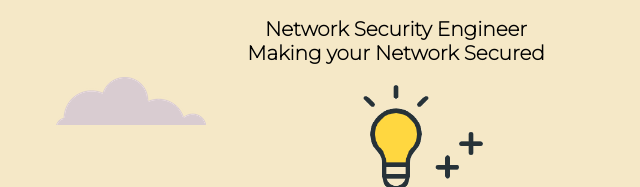
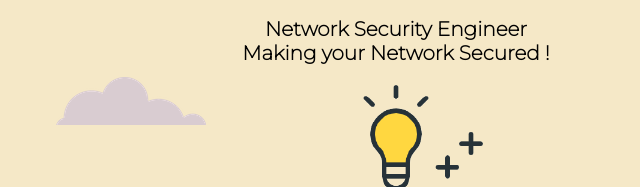
Before and after one commit to irfangoshalakkal/Irfan-Personal-Website, a plain HTML site: page index.html in a window 1280 px wide. Shown: the part 215-402 px from the top of the page, 244-884 px from the left. Drawn offline with Linux system fonts and the light colour scheme.

Commit message:
Update index.html

```diff
--- a/index.html
+++ b/index.html
@@ -12,7 +12,7 @@
 <div class="top-container">
 <img class="top-cloud" src="cloud.png" alt="Cloud -image">
 <h1> Hey! I'm Irfan G</h1>
-<p><strong> Network Security Engineer <br> Making your Network Secured </strong></p>
+<p><strong> Network Security Engineer <br> Making your Network Secured ! </strong></p>
 <img class="bottom-cloud" src="cloud.png" alt="Cloud -image">
 <img src="BG2.png" alt="Mountain-image">
 <hr>
```
